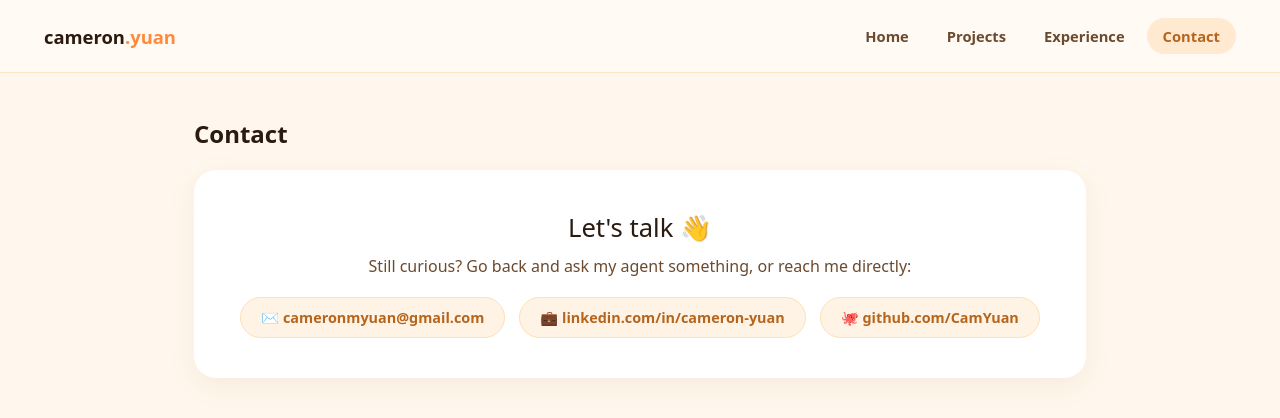
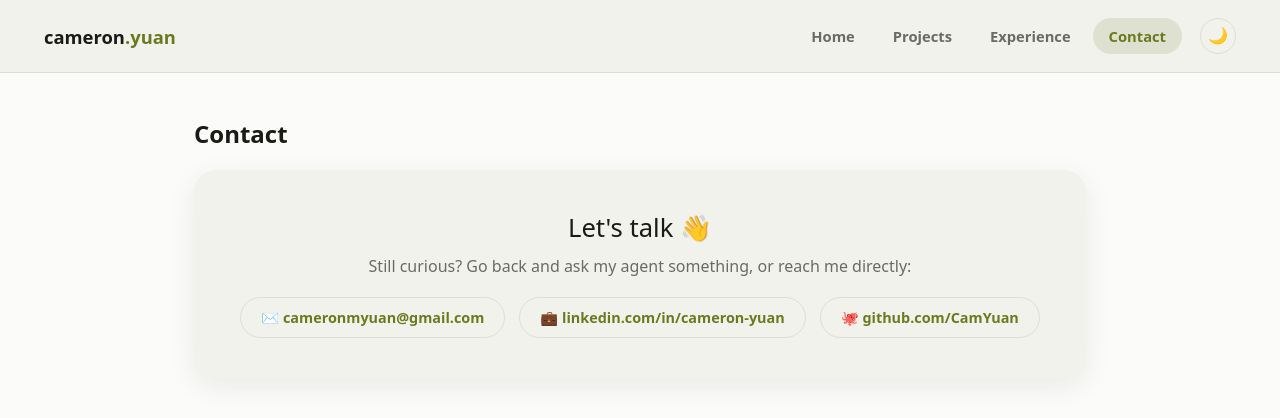
Before and after one commit to CamYuan/cameron-yuan-dot-com, a Next.js app: page /contact in a window 1280 px wide. Shown: the top 418 px of the page. Built offline with nearby package versions, Linux system fonts and the light colour scheme.

Commit message:
feat: add light/dark theme with system-preference auto-detect and manual toggle

```diff
--- a/src/app/globals.css
+++ b/src/app/globals.css
@@ -1,27 +1,58 @@
 * { box-sizing: border-box; margin: 0; padding: 0; }
 
 :root {
-  --bg: #fff7ed;
-  --nav-bg: #fffaf3;
-  --nav-border: #ffe4c2;
-  --brand-accent: #ff8a3d;
-  --text-1: #2a1a0f;
-  --text-2: #6b4a2f;
-  --text-3: #8a6a4a;
-  --text-muted: #b08a5a;
-  --accent: #ffb454;
-  --accent-rgb: 255, 180, 84;
-  --accent-hover: #ffa93d;
-  --accent-strong: #b5651d;
-  --card-bg: #ffffff;
-  --pill-bg: #fff3e6;
-  --pill-border: #ffe0b3;
-  --user-msg-bg: #ffe9d1;
-  --bot-border: #ffd9a8;
-  --shadow-rgb: 150, 90, 20;
-  --active-nav-bg: #ffe9d1;
-  --node-done-bg: #f0faf0;
-  --node-done-border: #7fbf7f;
+  --bg: #FBFBF9;
+  --surface: #F2F2ED;
+  --text: #1A1A17;
+  --muted: #6B6B65;
+  --accent: #6B7A1F;
+  --accent-rgb: 107, 122, 31;
+  --border: #DEDED6;
+  --shadow-rgb: 26, 26, 23;
+
+  --nav-bg: var(--surface);
+  --nav-border: var(--border);
+  --brand-accent: var(--accent);
+  --text-1: var(--text);
+  --text-2: var(--muted);
+  --text-3: var(--muted);
+  --text-muted: var(--muted);
+  --accent-hover: color-mix(in srgb, var(--accent) 85%, var(--text));
+  --accent-strong: var(--accent);
+  --card-bg: var(--surface);
+  --pill-bg: var(--surface);
+  --pill-border: var(--border);
+  --user-msg-bg: color-mix(in srgb, var(--accent) 18%, var(--surface));
+  --bot-border: var(--border);
+  --active-nav-bg: color-mix(in srgb, var(--accent) 14%, var(--surface));
+  --node-done-bg: color-mix(in srgb, var(--accent) 12%, var(--surface));
+  --node-done-border: var(--accent);
+}
+
+/* dark values only override the base tokens above — every derived
+   var() (accent-hover, user-msg-bg, etc.) recomputes automatically */
+@media (prefers-color-scheme: dark) {
+  :root:not([data-theme="light"]) {
+    --bg: #16171A;
+    --surface: #1F2125;
+    --text: #E8E8E2;
+    --muted: #9598A0;
+    --accent: #C4DB4B;
+    --accent-rgb: 196, 219, 75;
+    --border: #2C2E33;
+    --shadow-rgb: 0, 0, 0;
+  }
+}
+
+:root[data-theme="dark"] {
+  --bg: #16171A;
+  --surface: #1F2125;
+  --text: #E8E8E2;
+  --muted: #9598A0;
+  --accent: #C4DB4B;
+  --accent-rgb: 196, 219, 75;
+  --border: #2C2E33;
+  --shadow-rgb: 0, 0, 0;
 }
 
 body {
@@ -39,7 +70,14 @@ a { color: inherit; text-decoration: none; }
 }
 .brand { font-weight: 800; font-size: 1.15rem; }
 .brand span { color: var(--brand-accent); }
+.nav-right { display: flex; align-items: center; gap: 18px; }
 .navlinks { display: flex; gap: 6px; }
+.theme-toggle {
+  background: var(--card-bg); border: 1px solid var(--border); border-radius: 999px;
+  width: 36px; height: 36px; display: flex; align-items: center; justify-content: center;
+  cursor: pointer; font-size: 1rem; line-height: 1;
+}
+.theme-toggle:hover { background: var(--pill-bg); }
 .navlinks a {
   font-weight: 600; font-size: .92rem; padding: 8px 16px; border-radius: 999px; color: var(--text-2);
 }
--- a/src/app/layout.tsx
+++ b/src/app/layout.tsx
@@ -14,6 +14,13 @@ export default function RootLayout({
 }>) {
   return (
     <html lang="en">
+      <head>
+        <script
+          dangerouslySetInnerHTML={{
+            __html: `(function(){try{var t=localStorage.getItem("theme");if(t==="light"||t==="dark"){document.documentElement.setAttribute("data-theme",t);}}catch(e){}})();`,
+          }}
+        />
+      </head>
       <body>
         <Nav />
         {children}
--- a/src/components/Nav.tsx
+++ b/src/components/Nav.tsx
@@ -2,6 +2,7 @@
 
 import Link from "next/link";
 import { usePathname } from "next/navigation";
+import { ThemeToggle } from "@/components/ThemeToggle";
 
 const LINKS = [
   { href: "/", label: "Home" },
@@ -18,6 +19,7 @@ export function Nav() {
       <div className="brand">
         cameron<span>.yuan</span>
       </div>
+      <div className="nav-right">
         <div className="navlinks">
           {LINKS.map((link) => (
             <Link
@@ -29,6 +31,8 @@ export function Nav() {
             </Link>
           ))}
         </div>
+        <ThemeToggle />
+      </div>
     </div>
   );
 }
--- /dev/null
+++ b/src/components/ThemeToggle.tsx
@@ -0,0 +1,34 @@
+"use client";
+
+import { useEffect, useState } from "react";
+import { resolveInitialTheme, type Theme } from "@/lib/theme";
+
+export function ThemeToggle() {
+  const [theme, setTheme] = useState<Theme | null>(null);
+
+  useEffect(() => {
+    const stored = localStorage.getItem("theme");
+    const prefersDark = window.matchMedia("(prefers-color-scheme: dark)").matches;
+    setTheme(resolveInitialTheme(stored, prefersDark));
+  }, []);
+
+  useEffect(() => {
+    if (theme) document.documentElement.setAttribute("data-theme", theme);
+  }, [theme]);
+
+  if (!theme) {
+    return <button className="theme-toggle" aria-label="Toggle color theme" />;
+  }
+
+  function toggle() {
+    const next: Theme = theme === "dark" ? "light" : "dark";
+    localStorage.setItem("theme", next);
+    setTheme(next);
+  }
+
+  return (
+    <button className="theme-toggle" onClick={toggle} aria-label="Toggle color theme">
+      {theme === "dark" ? "☀️" : "🌙"}
+    </button>
+  );
+}
--- /dev/null
+++ b/src/lib/theme.ts
@@ -0,0 +1,6 @@
+export type Theme = "light" | "dark";
+
+export function resolveInitialTheme(stored: string | null, prefersDark: boolean): Theme {
+  if (stored === "light" || stored === "dark") return stored;
+  return prefersDark ? "dark" : "light";
+}
```
Also changed, not shown: 1 other file (tests, documents, lock files or other folders). Lines whose indentation alone changed are shown as unchanged.
